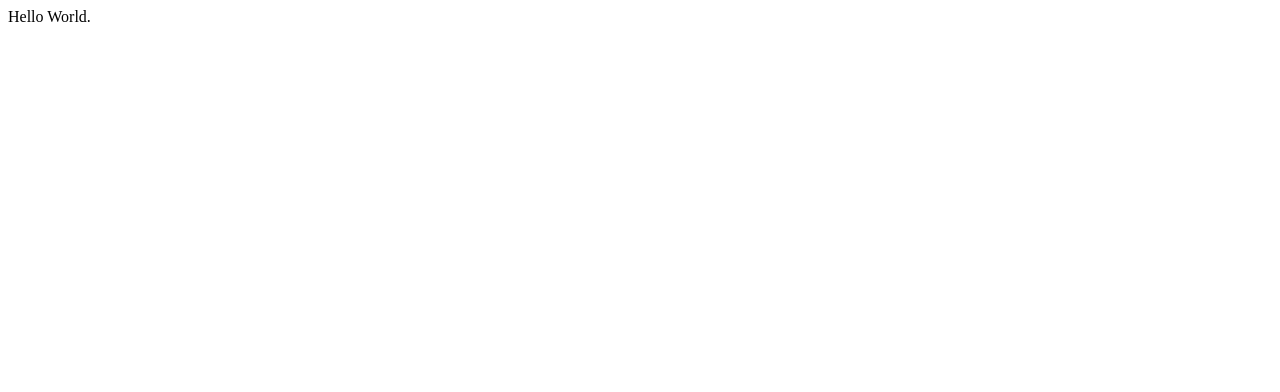
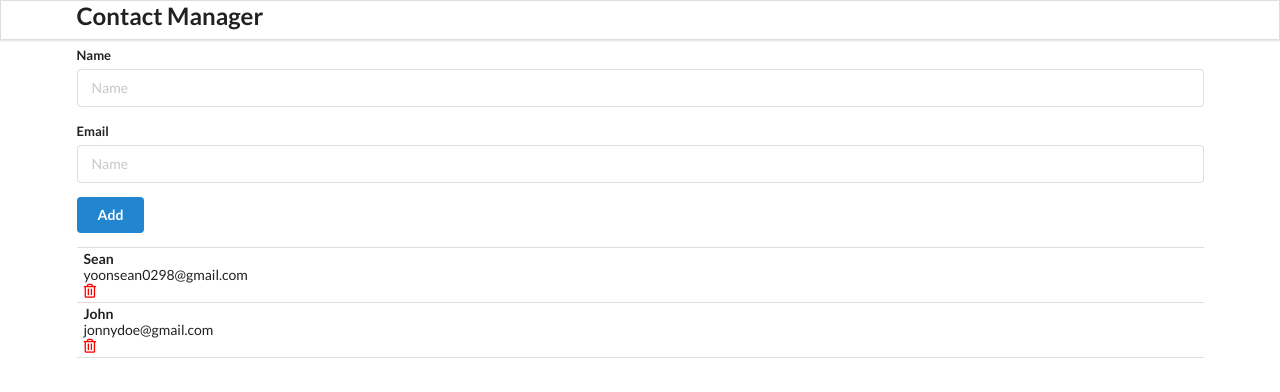
Before and after one commit to SeanChen0298/ReactExperimentalProject, a React (Create React App) app in the folder contact-app/: page / in a window 1280 px wide. Shown: the top 392 px of the page. Built offline with nearby package versions, Linux system fonts and the light colour scheme.

Commit message:
Implement components

```diff
--- a/contact-app/public/index.html
+++ b/contact-app/public/index.html
@@ -14,7 +14,7 @@
       manifest.json provides metadata used when your web app is installed on a
       user's mobile device or desktop. See https://developers.google.com/web/fundamentals/web-app-manifest/
     -->
-    <link rel="manifest" href="%PUBLIC_URL%/manifest.json" />
+    <link rel="stylesheet" href="https://cdnjs.cloudflare.com/ajax/libs/semantic-ui/2.4.1/semantic.min.css" integrity="sha512-8bHTC73gkZ7rZ7vpqUQThUDhqcNFyYi2xgDgPDHc+GXVGHXq+xPjynxIopALmOPqzo9JZj0k6OqqewdGO3EsrQ==" crossorigin="anonymous" referrerpolicy="no-referrer" />
     <!--
       Notice the use of %PUBLIC_URL% in the tags above.
       It will be replaced with the URL of the `public` folder during the build.
--- a/contact-app/src/components/AddContact.js
+++ b/contact-app/src/components/AddContact.js
@@ -0,0 +1,24 @@
+import React from "react";
+
+class AddContact extends React.Component {
+    render() {
+        return (
+            <div className="ui main">
+                <h2>Add Contact</h2>
+                <form className="ui form">
+                    <div className="field">
+                        <label>Name</label>
+                        <input type="text" name="name" placeholder="Name" />
+                    </div>
+                    <div className="field">
+                        <label>Email</label>
+                        <input type="text" name="name" placeholder="Name" />
+                    </div>
+                    <button className="ui button blue">Add</button>
+                </form>
+            </div>
+        )
+    }
+}
+
+export default AddContact;
--- a/contact-app/src/components/App.js
+++ b/contact-app/src/components/App.js
@@ -1,8 +1,29 @@
+import React from "react";
 import './App.css';
+import Header from "./Header";
+import AddContact from "./AddContact";
+import ContactList from "./ContactList";
 
 function App() {
+
+  const contacts = [
+    {
+      id: "1",
+      name: "Sean",
+      email: "yoonsean0298@gmail.com"
+    },
+    {
+      id: "2",
+      name: "John",
+      email: "jonnydoe@gmail.com"
+    }
+  ];
   return (
-    <div>Hello World.</div>
+    <div className="ui container">
+      <Header />
+      <AddContact />
+      <ContactList contacts={contacts}/>
+    </div>
   );
 }
 
--- a/contact-app/src/components/ContactCard.js
+++ b/contact-app/src/components/ContactCard.js
@@ -0,0 +1,17 @@
+import React from 'react';
+
+const ContactCard = (props) => {
+    const {id, name, email } = props.contact;
+    return (
+        <div className="item">
+            <div className="content">
+                <div className="header">{name}</div>
+                <div>{email}</div>
+            </div>
+                <i className="trash alternate outline icon" style={{color: "red", marginTop: "7px" }}></i>
+
+        </div>
+    );
+}
+
+export default ContactCard;
--- a/contact-app/src/components/ContactList.js
+++ b/contact-app/src/components/ContactList.js
@@ -0,0 +1,18 @@
+import React from "react";
+
+import ContactCard from "./ContactCard"
+
+const ContactList = (props) => {
+
+    const renderContactList = props.contacts.map((contact) =>{
+        return (
+            <ContactCard contact={contact} />
+        );
+    });
+
+    return (
+        <div className="ui celled list">{renderContactList}</div>
+    );
+}
+
+export default ContactList;
--- a/contact-app/src/components/Header.js
+++ b/contact-app/src/components/Header.js
@@ -0,0 +1,13 @@
+import React from "react";
+
+const Header = () => {
+    return (
+        <div className="ui fixed menu">
+            <div className="ui container center">
+                <h2>Contact Manager</h2>
+            </div>
+        </div>
+    );
+}
+
+export default Header;
```
